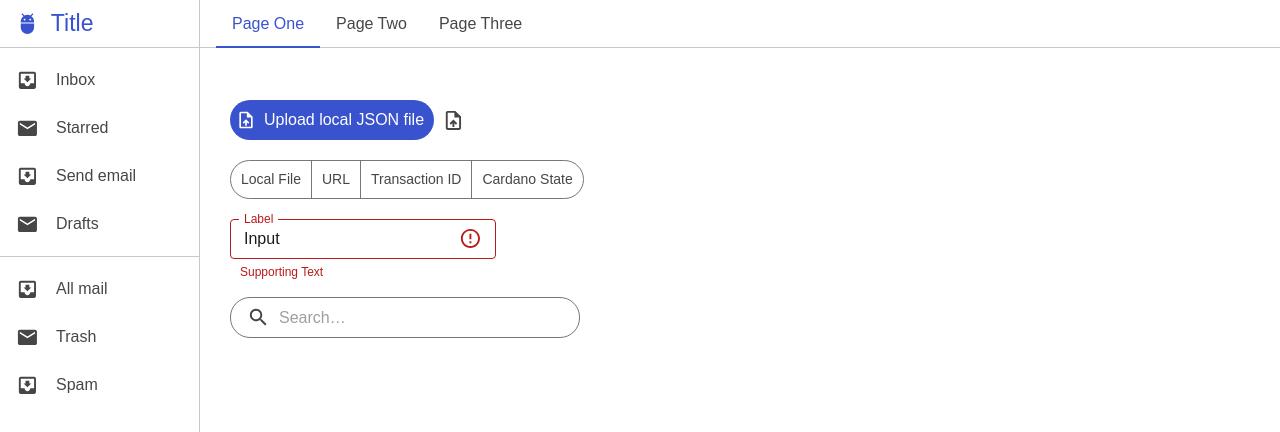
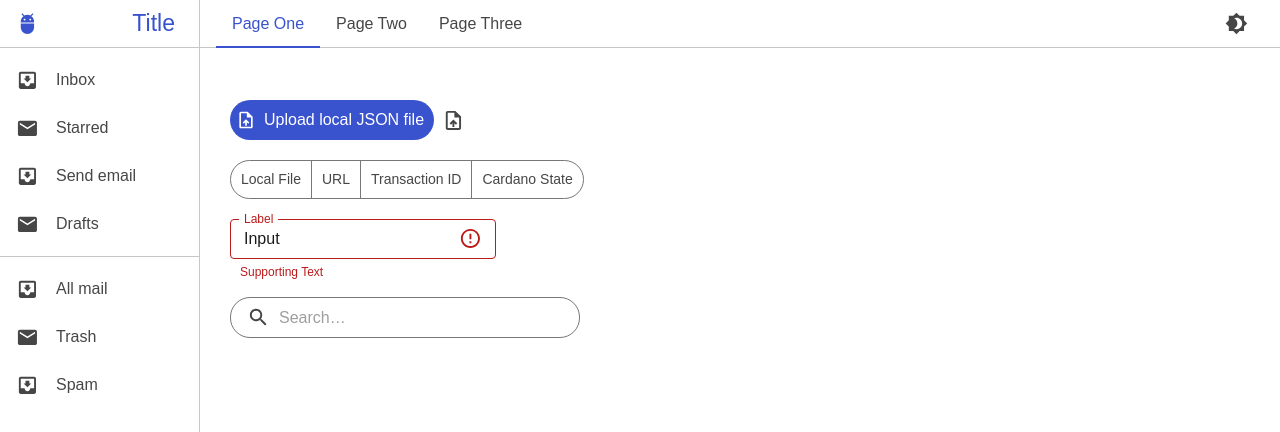
Before and after one commit to input-output-hk/PHA-react-FE-template, a React (Create React App) app in the folder starter_app/: page / in a window 1280 px wide. Shown: the top 432 px of the page. Built offline with nearby package versions, Linux system fonts and the light colour scheme.

Commit message:
Fix toggle button issue

```diff
--- a/starter_app/src/App.tsx
+++ b/starter_app/src/App.tsx
@@ -11,6 +11,7 @@ import AppBar from '@mui/material/AppBar';
 import Toolbar from '@mui/material/Toolbar';
 import SearchBar from './components/SearchBar';
 import PerDrawer from './components/PerDrawer';
+import ThemeToggleButton from './components/ThemeToggleButton';
 
 function App() {
   const buttons = [
@@ -27,6 +28,7 @@ function App() {
       <AppBar position="fixed" sx={{marginBottom: '20px', width: `calc(100% - 200px)`, ml: `200px`}}>
         <Toolbar>
           <NavTabs />
+          <ThemeToggleButton />
         </Toolbar>
       </AppBar>
        <PerDrawer />
--- a/starter_app/src/components/themeToggleButton.tsx
+++ b/starter_app/src/components/themeToggleButton.tsx
@@ -1,3 +1,4 @@
+import React, { useRef } from 'react';
 import IconButton from '@mui/material/IconButton';
 import { useThemeMode } from '../styles/themeContext';
 import Brightness4Icon from '@mui/icons-material/Brightness4';
@@ -5,11 +6,25 @@ import Brightness7Icon from '@mui/icons-material/Brightness7';
 
 const ThemeToggleButton = () => {
   const { toggleTheme, mode } = useThemeMode();
+  const buttonRef = useRef<HTMLButtonElement>(null);
+
+  const handleClick = () => {
+    toggleTheme();
+    if (buttonRef.current) {
+      buttonRef.current.blur();
+    }
+  };
 
   return (
     <>
-    <IconButton onClick={toggleTheme} color="inherit">
-        {mode === 'dark' ? <Brightness7Icon /> : <Brightness4Icon />}
+    <IconButton
+    ref={buttonRef}
+    disableFocusRipple
+    disableRipple
+    disableTouchRipple
+    onClick={handleClick}
+    color="primary">
+        {mode === 'dark' ? <Brightness7Icon color='action' /> : <Brightness4Icon color='action' />}
     </IconButton>
     </>
   );
--- a/starter_app/src/styles/theme.tsx
+++ b/starter_app/src/styles/theme.tsx
@@ -288,6 +288,7 @@ export const getTheme = (mode: 'light' | 'dark',) => createTheme({
             paddingLeft: '16px !important',
             height: '48px !important',
             minHeight: '48px !important',
+            justifyContent: 'space-between',
           }),
         },
       },
```
Also changed, not shown: starter_app/src/styles/palette.ts (+0 -94 lines).
